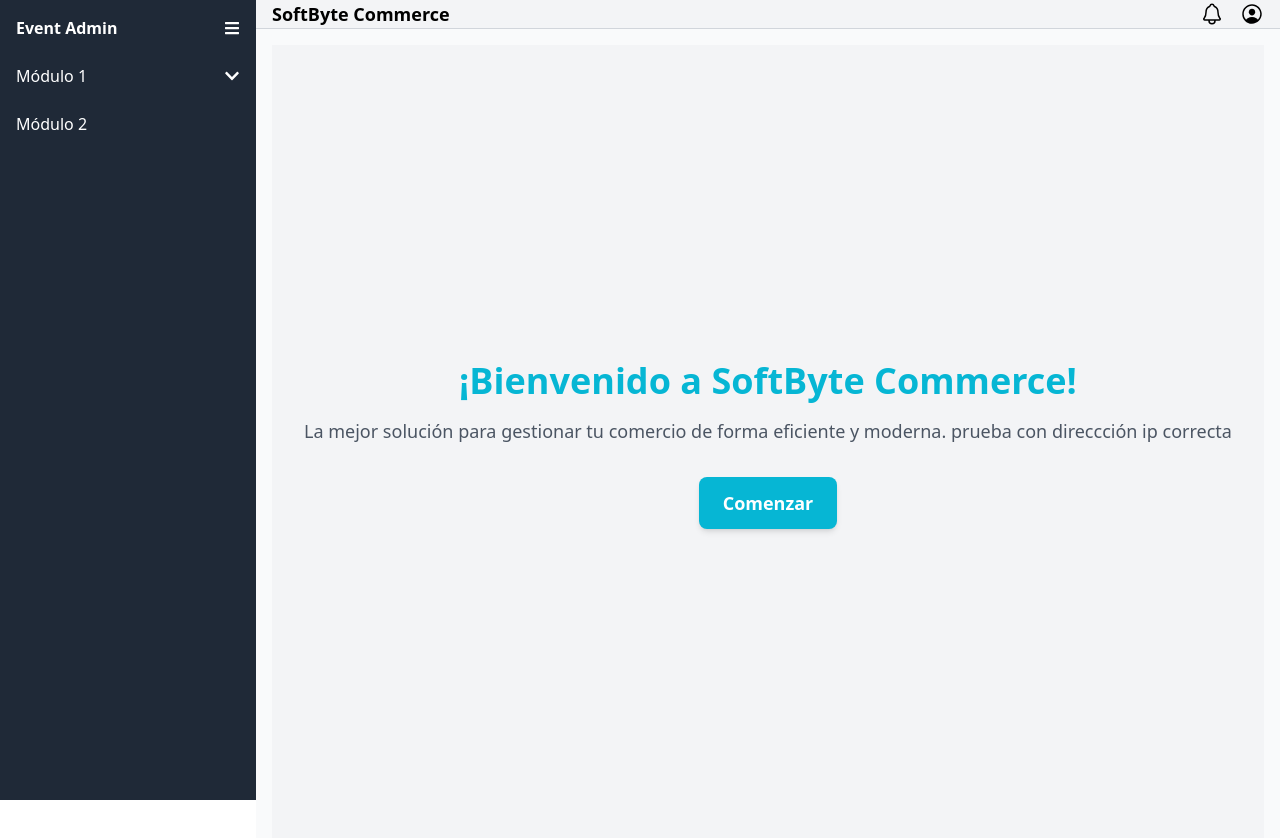
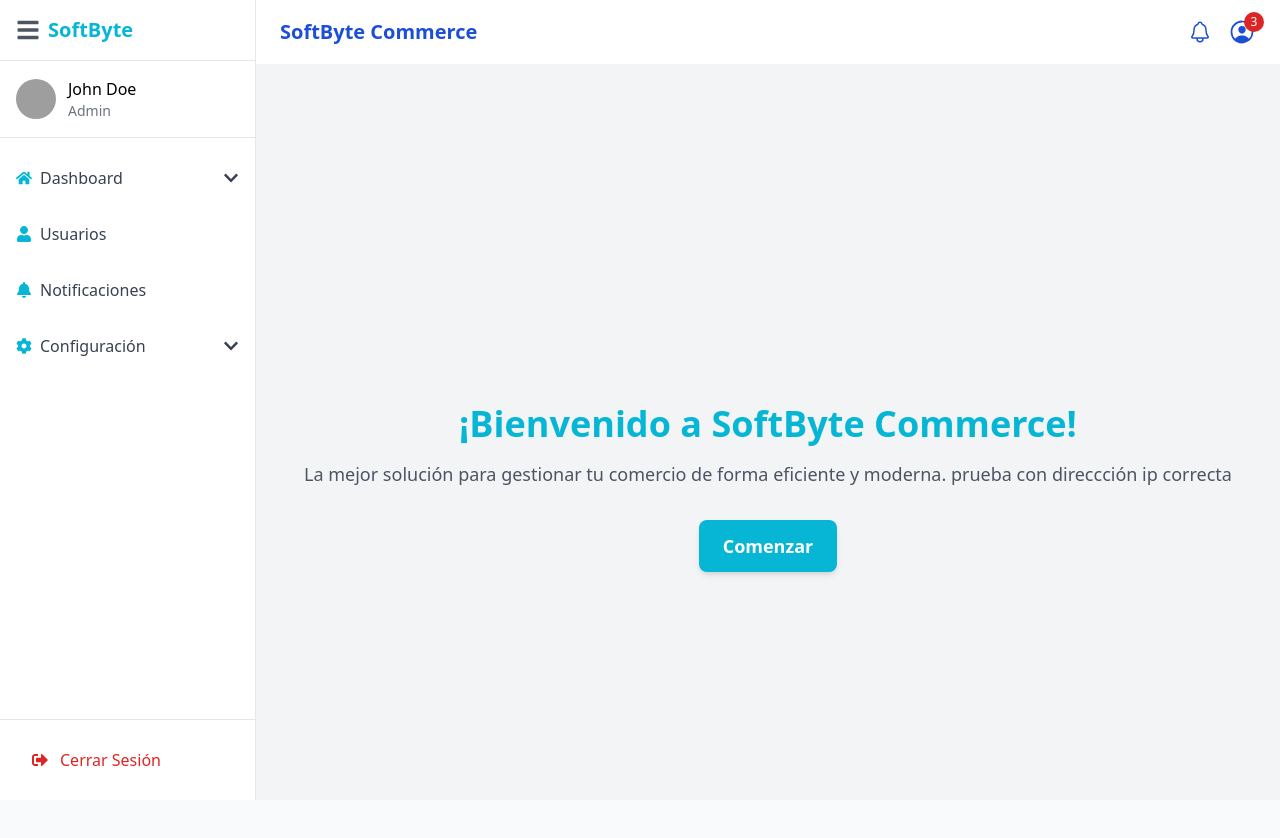
Before and after one commit to cacaobyte/SoftByte-Commerce-UI, a Next.js app: page / in a window 1280 px wide. Shown: the top 838 px of the page. After the commit the page ends 800 px from the top, so only its background shows below. Built offline with nearby package versions, Linux system fonts and the light colour scheme; grey boxes are pictures that could not be loaded; a web font is replaced by a local one; what tailwindcss-accessibility would draw is missing.

Commit message:
V1 Sidebar

```diff
--- a/src/app/layout.js
+++ /dev/null
@@ -1,56 +0,0 @@
-import Sidebar from "@/components/Sidebar/Sidebar"; // Importa el Sidebar
-import Topbar from "@/components/Sidebar/Topbar"; // Importa el Topbar
-import { Geist, Geist_Mono } from "next/font/google";
-import "../styles/globals.css";
-
-// Configuración de las fuentes
-const geistSans = Geist({
-  variable: "--font-geist-sans",
-  subsets: ["latin"],
-});
-
-const geistMono = Geist_Mono({
-  variable: "--font-geist-mono",
-  subsets: ["latin"],
-});
-
-// Metadata del proyecto
-export const metadata = {
-  title: "SoftByte Commerce",
-  description: "Generated by CacaoByte S.A",
-  icons: {
-    icon: "/Logo_CacaoByte_S.A.png", // Cambia la URL externa por la ruta local
-    apple: "/Logo_CacaoByte_S.A.png",
-  },
-};
-
-export default function RootLayout({ children }) {
-  return (
-    <html lang="en">
-      <head>
-        <link
-          rel="icon"
-          href="/Logo_CacaoByte_S.A.png" // Cambia la URL externa por la ruta local
-          type="image/png"
-        />
-      </head>
-      <body
-        className={`${geistSans.variable} ${geistMono.variable} antialiased`}
-      >
-        <div className="flex h-screen">
-          {/* Sidebar */}
-          <Sidebar />
-
-          {/* Contenedor principal */}
-          <div className="flex flex-col flex-1">
-            {/* Topbar */}
-            <Topbar />
-
-            {/* Contenido dinámico */}
-            <main className="flex-1 bg-gray-50 p-4">{children}</main>
-          </div>
-        </div>
-      </body>
-    </html>
-  );
-}
--- /dev/null
+++ b/src/app/layout.jsx
@@ -0,0 +1,55 @@
+import React from "react";
+import Sidebar from "@/components/sidebar/Sidebar"; // Sidebar mejorado
+import Topbar from "@/components/sidebar/Topbar"; // Topbar mejorado
+import { Geist, Azeret_Mono as Geist_Mono } from "next/font/google";
+import "../styles/globals.css";
+
+// Configuración de las fuentes
+const geistSans = Geist({
+  variable: "--font-geist-sans",
+  subsets: ["latin"],
+});
+
+const geistMono = Geist_Mono({
+  variable: "--font-geist-mono",
+  subsets: ["latin"],
+});
+
+// Metadata del proyecto
+export const metadata = {
+  title: "SoftByte Commerce",
+  description: "Generated by CacaoByte S.A",
+  icons: {
+    icon: "/Logo_CacaoByte_S.A.png",
+    apple: "/Logo_CacaoByte_S.A.png",
+  },
+};
+
+export default function RootLayout({ children }) {
+  return (
+    <html lang="en" suppressHydrationWarning>
+      <head>
+        <link rel="icon" href="/Logo_CacaoByte_S.A.png" type="image/png" />
+      </head>
+      <body
+        className={`${geistSans.variable} ${geistMono.variable} min-h-screen antialiased bg-gray-50`}
+      >
+        <div className="flex h-screen overflow-hidden">
+          {/* Sidebar */}
+          <Sidebar />
+
+          {/* Contenido principal */}
+          <div className="flex-1 flex flex-col overflow-hidden">
+            {/* Topbar */}
+            <Topbar />
+
+            {/* Contenido dinámico */}
+            <main className="flex-1 overflow-y-auto bg-gray-100 p-6">
+              {children}
+            </main>
+          </div>
+        </div>
+      </body>
+    </html>
+  );
+}
--- a/src/components/Sidebar/Sidebar.jsx
+++ b/src/components/Sidebar/Sidebar.jsx
@@ -1,65 +1,115 @@
-'use client'
+"use client";
 import React, { useState } from "react";
-import { FaBars, FaChevronDown, FaChevronUp } from "react-icons/fa";
+import { sidebarItems } from "../../models/Sidebar/SidebarModel";
+import * as Icons from "react-icons/fa"; // Importa todos los íconos de FontAwesome
 
 const Sidebar = () => {
-  const [isOpen, setIsOpen] = useState(true); // Controla si el sidebar está abierto o cerrado
-  const [openMenu, setOpenMenu] = useState(null); // Controla qué menú está desplegado
+  const [isOpen, setIsOpen] = useState(true);
+  const [openMenu, setOpenMenu] = useState(null);
 
   const toggleSidebar = () => {
     setIsOpen(!isOpen);
   };
 
   const toggleSubMenu = (menu) => {
-    setOpenMenu(openMenu === menu ? null : menu); // Alterna el submenú
+    setOpenMenu(openMenu === menu ? null : menu);
   };
 
   return (
     <div
       className={`${
-        isOpen ? "w-64" : "w-16"
-      } bg-gray-800 h-screen text-white flex flex-col transition-all duration-300`}
+        isOpen ? "w-64" : "w-20"
+      } bg-white shadow-lg h-screen flex flex-col transition-all duration-300 border-r border-gray-200`}
     >
-      {/* Botón para colapsar */}
-      <div
-        className="p-4 cursor-pointer flex justify-between items-center"
+      {/* Botón para ocultar el Sidebar */}
+      <div className="flex items-center justify-between p-4 border-b border-gray-200">
+        <div className="flex items-center space-x-2">
+          <Icons.FaBars
+            size={24}
+            className="cursor-pointer text-gray-600"
             onClick={toggleSidebar}
-      >
-        <span className={`${!isOpen && "hidden"} font-bold`}>Event Admin</span>
-        <FaBars />
+          />
+          {isOpen && (
+            <span className="text-xl font-semibold text-cyan-500">
+              SoftByte
+            </span>
+          )}
+        </div>
       </div>
 
-      {/* Opciones del menú */}
-      <nav className="flex flex-col space-y-2">
-        {/* Opción con submenú */}
-        <div>
-          <div
-            className="flex items-center justify-between px-4 py-2 cursor-pointer hover:bg-gray-700"
-            onClick={() => toggleSubMenu("modulo1")}
-          >
-            <span className={`${!isOpen && "hidden"}`}>Módulo 1</span>
-            {openMenu === "modulo1" ? <FaChevronUp /> : <FaChevronDown />}
-          </div>
-          {openMenu === "modulo1" && isOpen && (
-            <div className="pl-8 flex flex-col space-y-1">
-              <a href="#sub1" className="hover:text-gray-400">
-                Submenú 1
-              </a>
-              <a href="#sub2" className="hover:text-gray-400">
-                Submenú 2
-              </a>
+      {/* Perfil del Usuario */}
+      <div className="flex items-center p-4 border-b border-gray-200">
+        <img
+          src="/profile-pic.png"
+          alt="Usuario"
+          className="w-10 h-10 rounded-full"
+        />
+        {isOpen && (
+          <div className="ml-3">
+            <p className="font-medium">John Doe</p>
+            <p className="text-sm text-gray-500">Admin</p>
           </div>
         )}
       </div>
 
-        {/* Opción sin submenú */}
+      {/* Menú dinámico */}
+      <div className="flex-1 overflow-y-auto">
+        <nav className="flex flex-col mt-4 space-y-2">
+          {sidebarItems.map((item, index) => {
+            const Icon = Icons[item.icon]; // Extraemos el ícono del modelo
+            return (
+              <div key={index}>
+                <button
+                  className="flex items-center justify-between px-4 py-3 text-gray-700 hover:bg-gray-100 rounded-md transition-all w-full"
+                  onClick={() => toggleSubMenu(item.title)}
+                >
+                  <div className="flex items-center space-x-2">
+                    <Icon className="text-cyan-500" />
+                    {isOpen && <span className="font-medium">{item.title}</span>}
+                  </div>
+                  {isOpen &&
+                    (item.submenus.length > 0 ? (
+                      openMenu === item.title ? (
+                        <Icons.FaChevronUp />
+                      ) : (
+                        <Icons.FaChevronDown />
+                      )
+                    ) : null)}
+                </button>
+                {openMenu === item.title && isOpen && item.submenus.length > 0 && (
+                  <div className="ml-8 flex flex-col space-y-2">
+                    {item.submenus.map((submenu, subIndex) => (
                       <a
-          href="#modulo2"
-          className="flex items-center px-4 py-2 hover:bg-gray-700"
+                        key={subIndex}
+                        href={submenu.route}
+                        className="text-sm text-gray-600 hover:text-cyan-500 transition-colors"
                       >
-          <span className={`${!isOpen && "hidden"}`}>Módulo 2</span>
+                        {submenu.title}
                       </a>
+                    ))}
+                  </div>
+                )}
+                {item.badge && (
+                  <span className="absolute right-4 top-3 bg-red-600 text-white text-xs w-5 h-5 rounded-full flex items-center justify-center">
+                    {item.badge}
+                  </span>
+                )}
+              </div>
+            );
+          })}
         </nav>
+      </div>
+
+      {/* Footer */}
+      <div className="mt-auto border-t border-gray-200 p-4">
+        <button
+          className="flex items-center px-4 py-3 w-full text-red-600 hover:bg-gray-100 rounded-md transition-all"
+          onClick={() => alert("Sesión cerrada")}
+        >
+          <Icons.FaSignOutAlt />
+          {isOpen && <span className="ml-3 font-medium">Cerrar Sesión</span>}
+        </button>
+      </div>
     </div>
   );
 };
--- a/src/components/Sidebar/Topbar.jsx
+++ b/src/components/Sidebar/Topbar.jsx
@@ -3,14 +3,11 @@
 
 const Topbar = () => {
   return (
-    <div className="bg-gray-100 border-b border-gray-300 h-16 flex justify-between items-center px-4">
-      {/* Título o espacio vacío */}
-      <div className="text-lg font-bold">SoftByte Commerce</div>
-
-      {/* Opciones */}
+    <div className="bg-white h-16 shadow-md flex justify-between items-center px-6">
+      <h1 className="text-xl font-bold text-blue-700">SoftByte Commerce</h1>
       <div className="flex items-center space-x-4">
-        <IoNotificationsOutline size={24} />
-        <IoPersonCircleOutline size={24} />
+        <IoNotificationsOutline size={24} className="text-blue-700" />
+        <IoPersonCircleOutline size={28} className="text-blue-700" />
       </div>
     </div>
   );
--- /dev/null
+++ b/src/models/Sidebar/SidebarModel.js
@@ -0,0 +1,33 @@
+export const sidebarItems = [
+    {
+      title: "Dashboard",
+      icon: "FaHome", // Pasaremos el nombre del icono como string
+      route: "/dashboard",
+      submenus: [
+        { title: "Resumen", route: "/dashboard/overview" },
+        { title: "Reportes", route: "/dashboard/reports" },
+      ],
+    },
+    {
+      title: "Usuarios",
+      icon: "FaUser",
+      route: "/usuarios",
+      submenus: [],
+    },
+    {
+      title: "Notificaciones",
+      icon: "FaBell",
+      route: "/notificaciones",
+      submenus: [],
+      badge: 3, // Notificaciones o indicadores
+    },
+    {
+      title: "Configuración",
+      icon: "FaCog",
+      route: "/configuracion",
+      submenus: [
+        { title: "Perfil", route: "/configuracion/perfil" },
+        { title: "Seguridad", route: "/configuracion/seguridad" },
+      ],
+    },
+  ];
```
Lines whose indentation alone changed are shown as unchanged.
